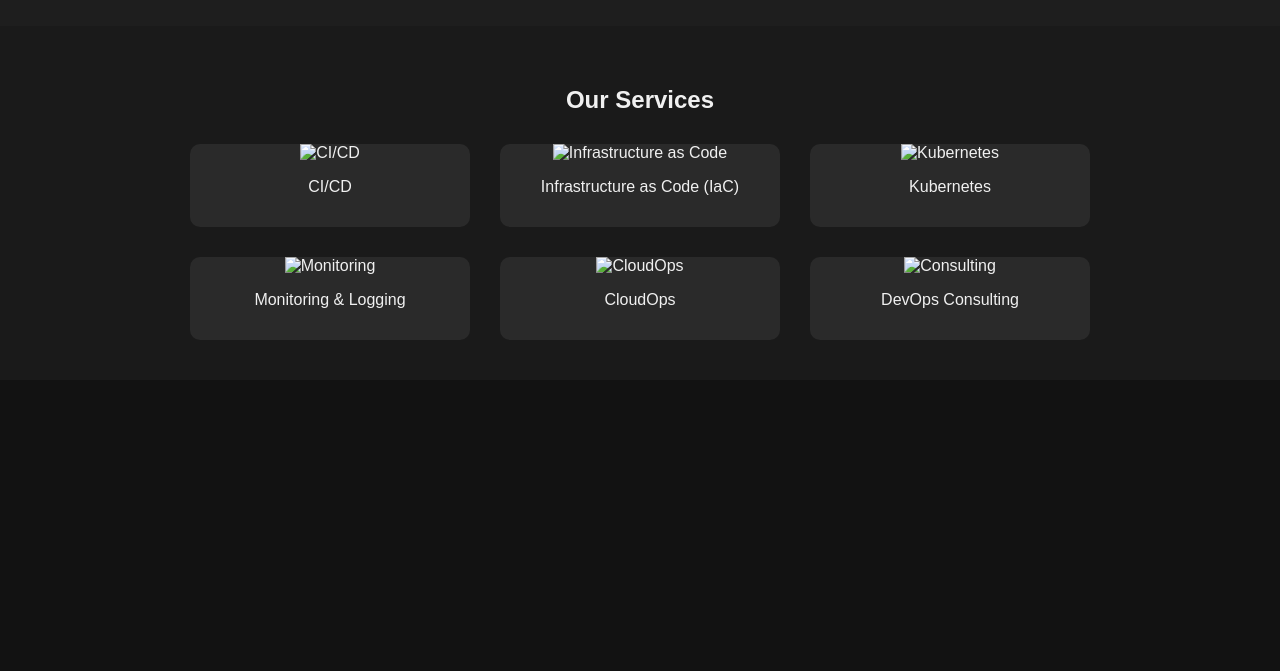
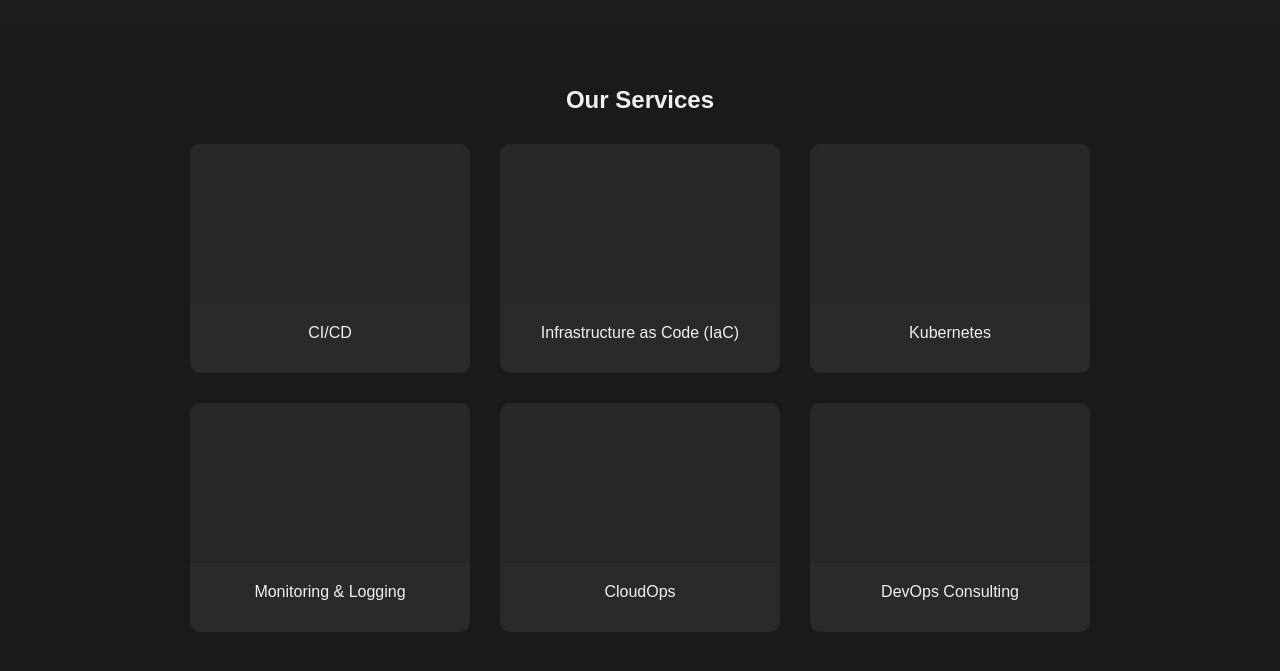
Before and after one commit to ForgeLayer/forgelayer, a plain HTML site: page index.html in a window 1280 px wide. Shown: the part 113-784 px from the top of the page. Drawn offline with Linux system fonts and the light colour scheme.

Commit message:
Update index.html

```diff
--- a/index.html
+++ b/index.html
@@ -17,32 +17,32 @@
         <h2>Our Services</h2>
         <div class="service-container">
             <div class="service" onclick="toggleDetails('cicd')">
-                <img src="images/cicd.png" alt="CI/CD">
+                <img src="cicd.png" alt="CI/CD">
                 <p>CI/CD</p>
                 <div id="cicd" class="service-detail">We set up automated CI/CD pipelines.</div>
             </div>
             <div class="service" onclick="toggleDetails('iac')">
-                <img src="images/iac.png" alt="Infrastructure as Code">
+                <img src="iac.png" alt="Infrastructure as Code">
                 <p>Infrastructure as Code (IaC)</p>
                 <div id="iac" class="service-detail">Terraform & automation for infrastructure.</div>
             </div>
             <div class="service" onclick="toggleDetails('kubernetes')">
-                <img src="images/kubernetes.png" alt="Kubernetes">
+                <img src="kubernetes.png" alt="Kubernetes">
                 <p>Kubernetes</p>
                 <div id="kubernetes" class="service-detail">K8s clusters setup & management.</div>
             </div>
             <div class="service" onclick="toggleDetails('monitoring')">
-                <img src="images/monitoring.png" alt="Monitoring">
+                <img src="monitoring.png" alt="Monitoring">
                 <p>Monitoring & Logging</p>
                 <div id="monitoring" class="service-detail">Grafana, Prometheus, ELK Stack, etc.</div>
             </div>
             <div class="service" onclick="toggleDetails('cloudops')">
-                <img src="images/cloudops.png" alt="CloudOps">
+                <img src="cloudops.png" alt="CloudOps">
                 <p>CloudOps</p>
                 <div id="cloudops" class="service-detail">Cloud infrastructure & operations.</div>
             </div>
             <div class="service" onclick="toggleDetails('consulting')">
-                <img src="images/consulting.png" alt="Consulting">
+                <img src="consulting.png" alt="Consulting">
                 <p>DevOps Consulting</p>
                 <div id="consulting" class="service-detail">Personalized DevOps strategy & support.</div>
             </div>
```
